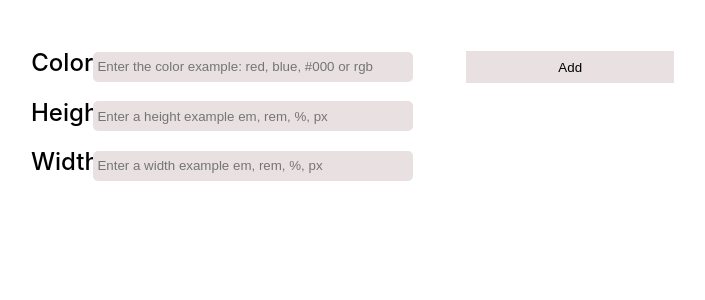
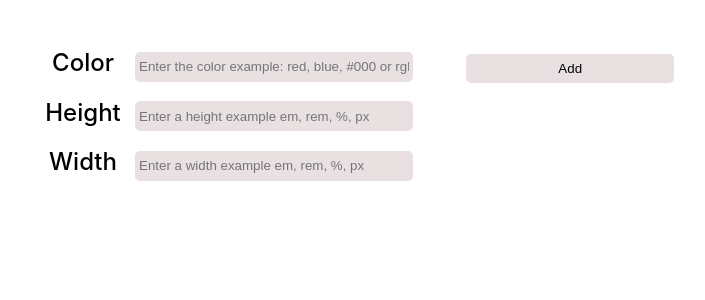
Before and after one commit to StefanoQuiroz/REACT-MERN, a React (Create React App) app in the folder box-generator/: page / in a window 1280 px wide. Shown: the top 300 px of the page, without its empty margins (193-898 px from the left). Built offline with nearby package versions, Linux system fonts and the light colour scheme.

Commit message:
Box Generator Own Version at 100%

```diff
--- a/box-generator/src/sass/App.scss
+++ b/box-generator/src/sass/App.scss
@@ -8,14 +8,14 @@
             margin: 1rem auto;
             label{
                 display: inline-block;
-                width: 15%;
+                width: 25%;
                 text-align: center;
                 font-size: 1.5rem;
                 font-weight: 450;
             }
             input{
                 background-color: rgb(233, 225, 225);
-                width: 75%;
+                width: 65%;
                 height: 1.5rem;
                 border-radius: 5px;
                 border-color: transparent;
@@ -27,10 +27,11 @@
         width: 25%;
         vertical-align: top;
         background-color: rgb(233, 225, 225);
-        margin-top: 1.2rem;
+        margin-top: 1.4rem;
         margin-left: 1.2rem;
-        height: 2rem;
+        height: 1.8rem;
         border-color: transparent;
+        border-radius: 5px;
     }
 
 }
```
